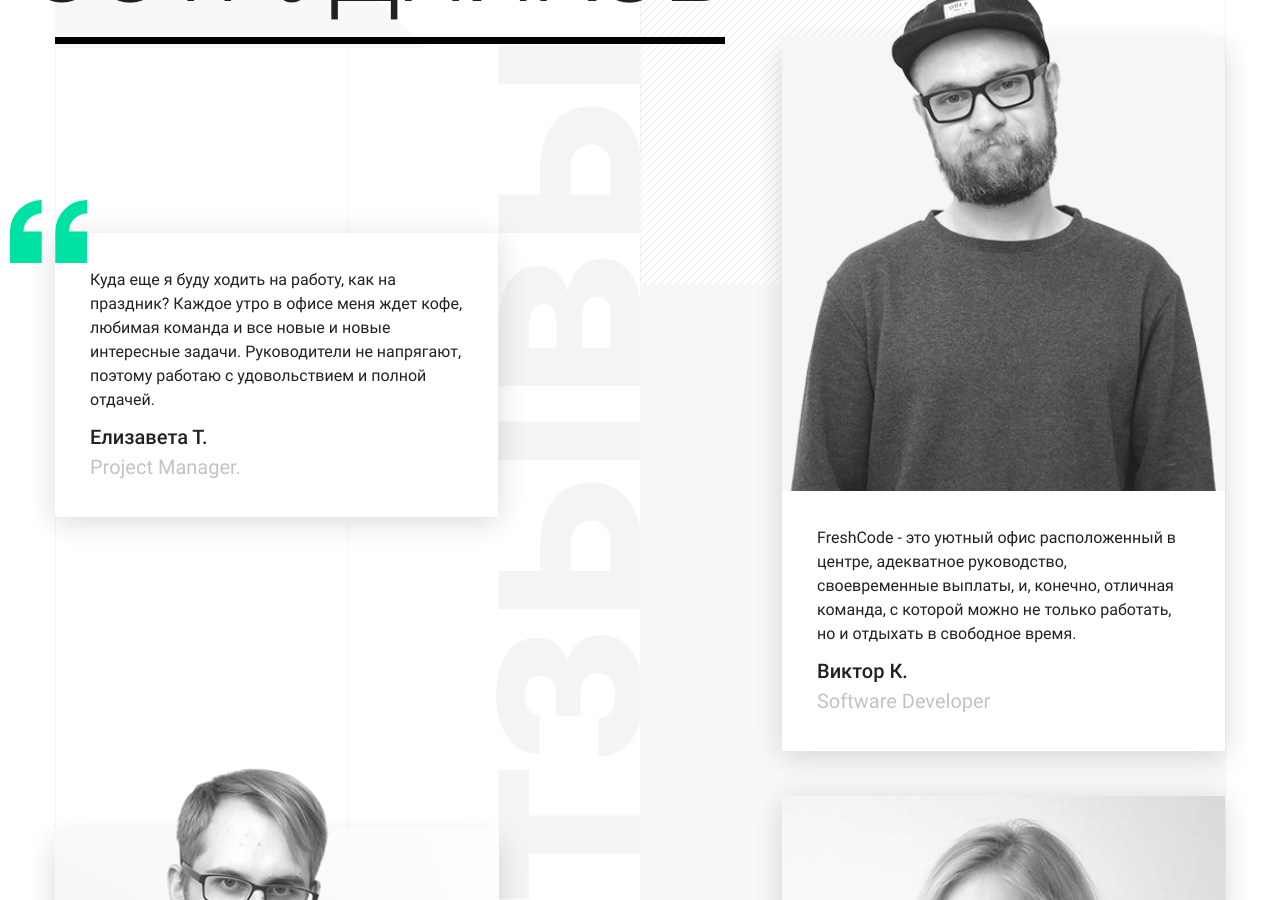
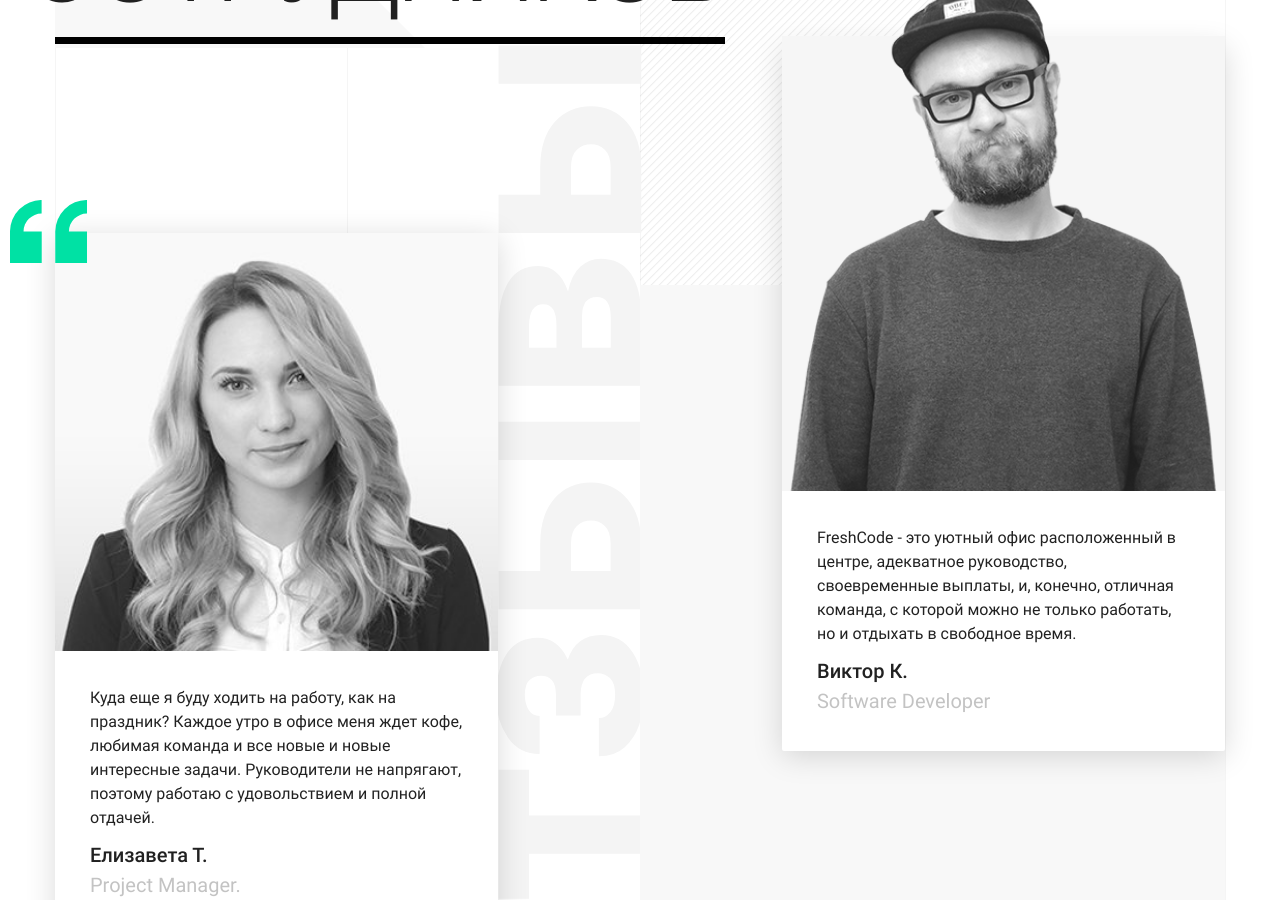
Before and after one commit to ilyafreshcode/freshcodeit.github.io, a Jekyll site: the page built from _pages/review.html, in a window 1280 px wide and 900 px high, scrolled down 417 px. Built offline with Jekyll 4.4.1, drawn with Linux system fonts in a browser that asks for light colours.

Commit message:
Update 2017-07-31T14:20:42.536Z

```diff
--- a/_data/review.json
+++ b/_data/review.json
@@ -1 +1 @@
-{"title":"Отзывы сотрудников","reviews":[{"text":"Куда еще я буду ходить на работу, как на праздник? Каждое утро в офисе меня ждет кофе, любимая команда и все новые и новые интересные задачи. Руководители не напрягают, поэтому работаю с удовольствием и полной отдачей.","name":"Елизавета Т.","title":"Project Manager."},{"text":"FreshCode - это уютный офис расположенный в центре, адекватное руководство, своевременные выплаты, и, конечно, отличная команда, с которой можно не только работать, но и отдыхать в свободное время.","name":"Виктор К.","title":"Software Developer","img":"/images/krasnogorskui.png"},{"text":"Я рад, что решился прийти на собеседование и попал в эту дружную команду. Здесь я получил незаменимый опыт, ценные связи и хорошую зарплату.","name":"Николай Г.","title":"Project Manager","img":"/images/gonchar.png"},{"text":"Еще на собеседовании я поняла, что мне здесь понравится. Приветливые, позитивные ребята в команде, уютный офис, хорошая техника. Что еще нужно для счастья начинающему программисту?","name":"Юлия Л.","title":"Software Developer","img":"/images/logvinovaU.png"}]}
+{"title":"Отзывы сотрудников","reviews":[{"text":"Куда еще я буду ходить на работу, как на праздник? Каждое утро в офисе меня ждет кофе, любимая команда и все новые и новые интересные задачи. Руководители не напрягают, поэтому работаю с удовольствием и полной отдачей.","name":"Елизавета Т.","title":"Project Manager.","img":"/images/troyanova.jpg"},{"text":"FreshCode - это уютный офис расположенный в центре, адекватное руководство, своевременные выплаты, и, конечно, отличная команда, с которой можно не только работать, но и отдыхать в свободное время.","name":"Виктор К.","title":"Software Developer","img":"/images/krasnogorskui.png"},{"text":"Я рад, что решился прийти на собеседование и попал в эту дружную команду. Здесь я получил незаменимый опыт, ценные связи и хорошую зарплату.","name":"Николай Г.","title":"Project Manager","img":"/images/gonchar.png"},{"text":"Еще на собеседовании я поняла, что мне здесь понравится. Приветливые, позитивные ребята в команде, уютный офис, хорошая техника. Что еще нужно для счастья начинающему программисту?","name":"Юлия Л.","title":"Software Developer","img":"/images/logvinovaU.png"}]}
```
